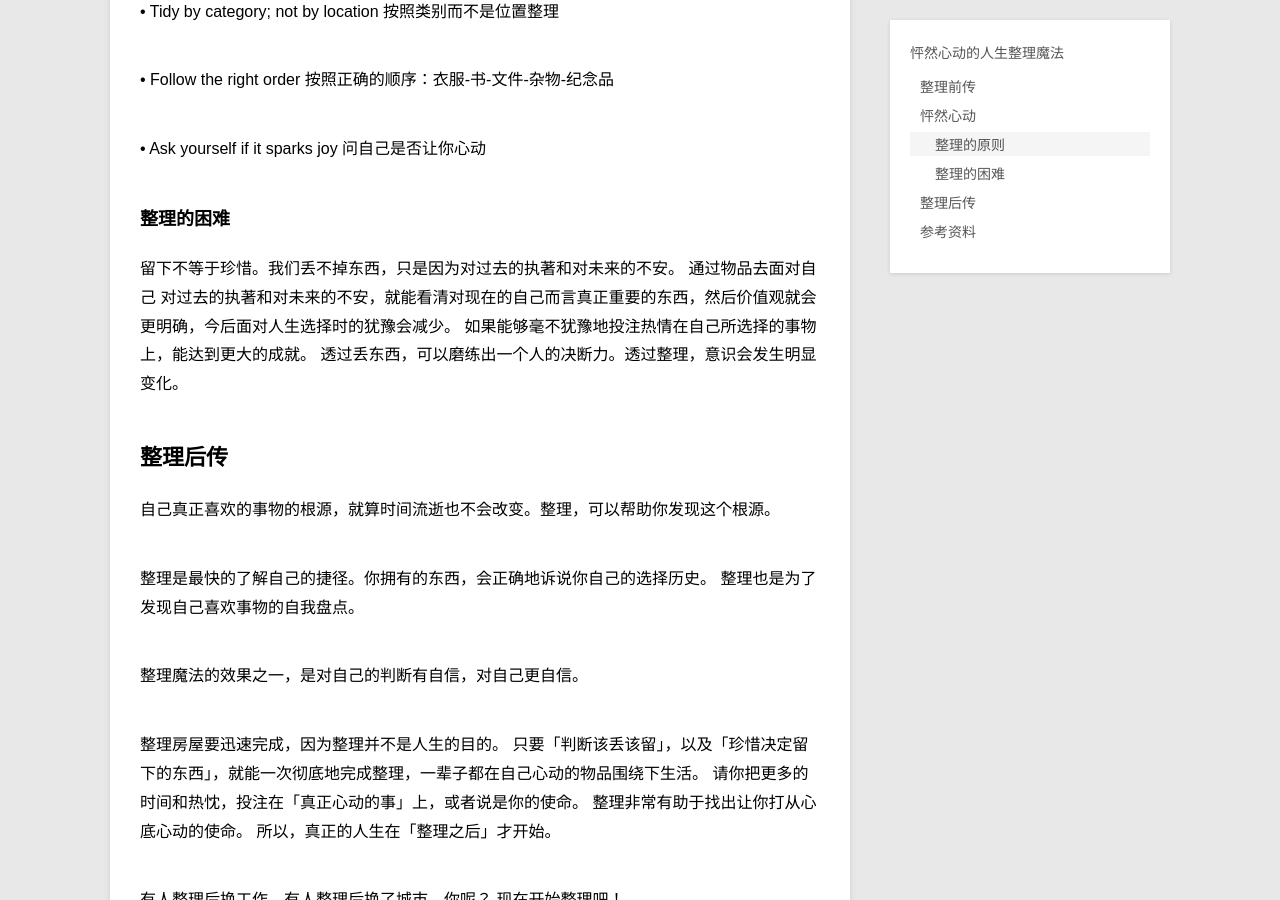
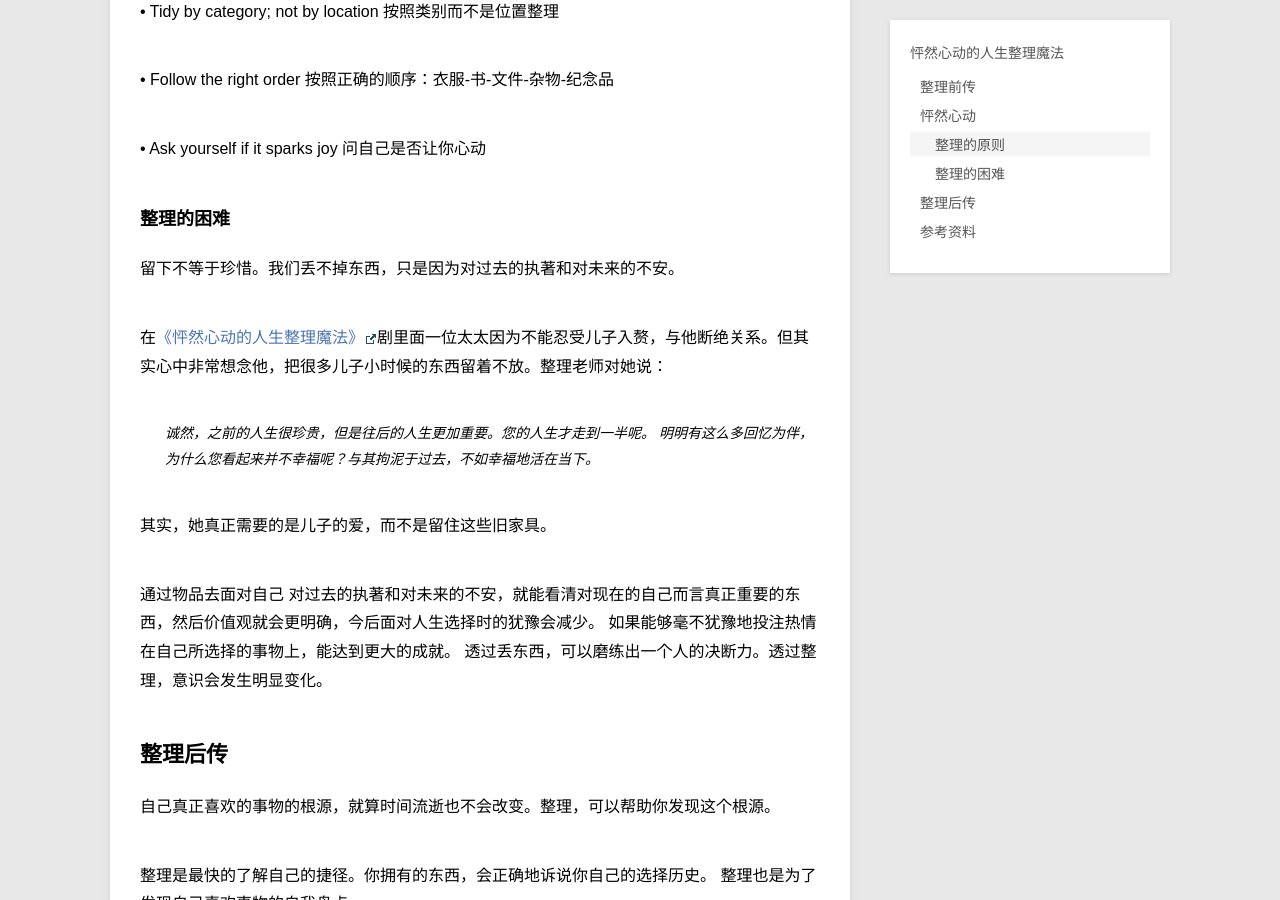
Before and after one commit to violettianjie/violettianjie.github.io, a Jekyll site: the page built from _posts/blog/2018-02-28-sparkjoy.md, in a window 1280 px wide and 900 px high, scrolled down 1569 px. Built offline with Jekyll 4.4.1, drawn with Linux system fonts in a browser that asks for light colours; comment, search, counter and statistics services are not loaded.

Commit message:
Update 2018-02-28-sparkjoy.md

```diff
--- a/_posts/blog/2018-02-28-sparkjoy.md
+++ b/_posts/blog/2018-02-28-sparkjoy.md
@@ -50,6 +50,15 @@ category: blog
 ### 整理的困难
 
 留下不等于珍惜。我们丢不掉东西，只是因为对过去的执著和对未来的不安。
+
+
+在[《怦然心动的人生整理魔法》](https://movie.douban.com/subject/24522312/)剧里面一位太太因为不能忍受儿子入赘，与他断绝关系。但其实心中非常想念他，把很多儿子小时候的东西留着不放。整理老师对她说：
+
+> 诚然，之前的人生很珍贵，但是往后的人生更加重要。您的人生才走到一半呢。
+明明有这么多回忆为伴，为什么您看起来并不幸福呢？与其拘泥于过去，不如幸福地活在当下。
+
+其实，她真正需要的是儿子的爱，而不是留住这些旧家具。
+
 通过物品去面对自己 对过去的执著和对未来的不安，就能看清对现在的自己而言真正重要的东西，然后价值观就会更明确，今后面对人生选择时的犹豫会减少。
 如果能够毫不犹豫地投注热情在自己所选择的事物上，能达到更大的成就。
 透过丢东西，可以磨练出一个人的决断力。透过整理，意识会发生明显变化。
```
